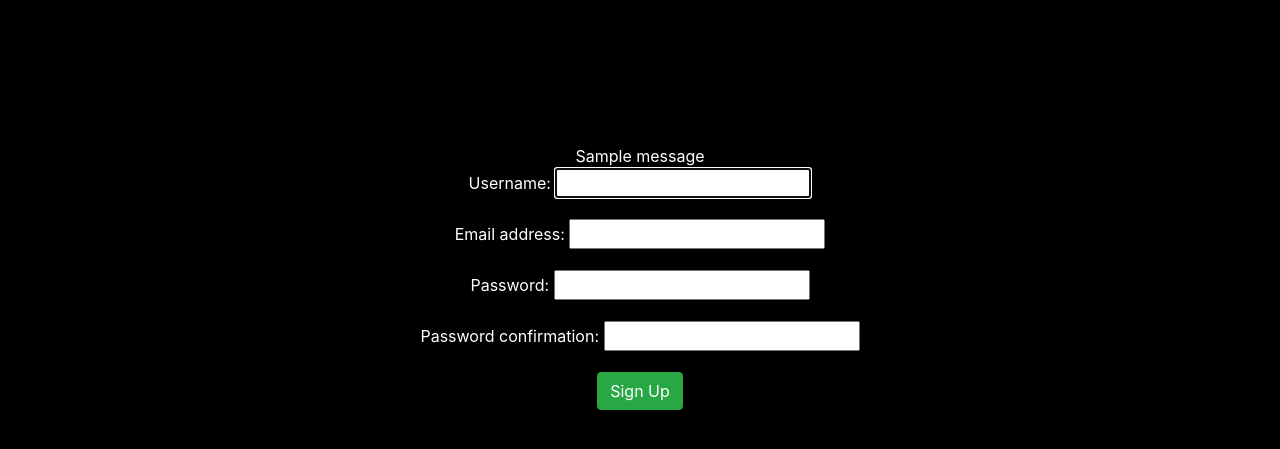
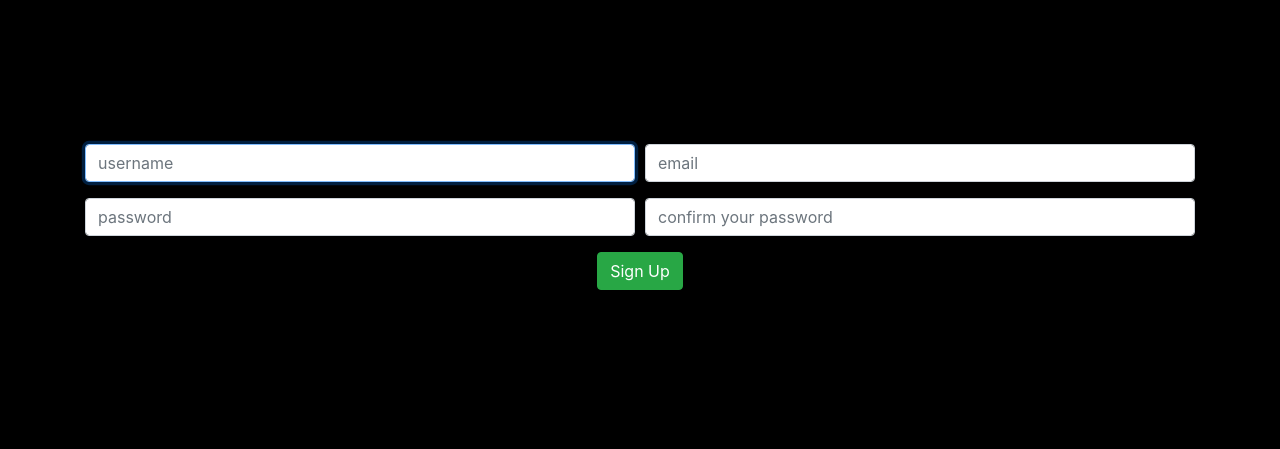
Before and after one commit to atoyegbe/passwordsafe, a Django app: page /register in a window 1280 px wide. Shown: the part 56-505 px from the top of the page. Run offline with Django 3.2, Linux system fonts and the light colour scheme; tables that the repository leaves empty hold one stand-in row (values such as "Sample post"); one stand-in notice (Sample message) is shown; parts of the project's set-up code (start-up, migrations or seed data) failed here and were passed over; some libraries are stand-ins or nearby versions; some web fonts are replaced.

Commit message:
:lipstick: register page

```diff
--- a/genpassword/settings.py
+++ b/genpassword/settings.py
@@ -49,6 +49,8 @@ MIDDLEWARE = [
     'django.middleware.clickjacking.XFrameOptionsMiddleware',
 ]
 
+SIGNING_BACKEND = 'django_cryptography.core.signing.TimestampSigner'
+
 ROOT_URLCONF = 'genpassword.urls'
 
 TEMPLATES = [
@@ -68,7 +70,6 @@ TEMPLATES = [
         },
     },
 ]
-SIGNING_BACKEND = 'django_cryptography.core.signing.TimestampSigner'
 WSGI_APPLICATION = 'genpassword.wsgi.application'
 
 
--- a/password/forms.py
+++ b/password/forms.py
@@ -4,6 +4,12 @@ from django.contrib.auth.forms import UserCreationForm
 
 
 class UserForm(UserCreationForm):
-	class Meta:
-		model = User
-		fields = ['username','email', 'password1', 'password2']
+    def __init__(self, *args, **kwargs):
+        super().__init__(*args, **kwargs)
+        self.fields['username'].widget.attrs.update({'class': 'form-control', 'placeholder': 'username'})
+        self.fields['email'].widget.attrs.update({'class': 'form-control', 'placeholder': 'email'})
+        self.fields['password1'].widget.attrs.update({'class': 'form-control', 'placeholder': 'password'})
+        self.fields['password2'].widget.attrs.update({'class': 'form-control', 'placeholder': 'confirm your password'})
+    class Meta:
+        model = User
+        fields = ['username','email', 'password1', 'password2']
--- a/templates/Register.html
+++ b/templates/Register.html
@@ -2,25 +2,16 @@
 
 
 {% block content %}
-
 <form method="POST">
  {% csrf_token %}
-  {% if messages %}
-     {% for message in messages %}
-        {{message}}
-      {% endfor %}
-   {% endif %}
+ <div class="form-row">
  {% for field in form %}
-<p>
-  {{ field.label_tag }}
-  {{ field }}
-    {% for error in field.errors %}
-        {{ error }}
-    {% endfor %}
- </p>
- {% endfor %}
+    <div class="form-group col-md-6">
+        {{ field }}
+    </div>
+{% endfor %}
+</div>
 
  <button class="btn btn-success" type="submit">Sign Up </button>
 </form>
-
 {% endblock %}
--- a/templates/login.html
+++ b/templates/login.html
@@ -4,12 +4,6 @@
 
  <form method="POST" class="text-center mx-auto">
    {% csrf_token %}
-   {% if messages %}
-     {% for message in messages %}
-        {{message}}
-      {% endfor %}
-   {% endif %}
-
   <h1>Login - passwordsafe</h1>
   <br>
   <div class="form-row">
```
